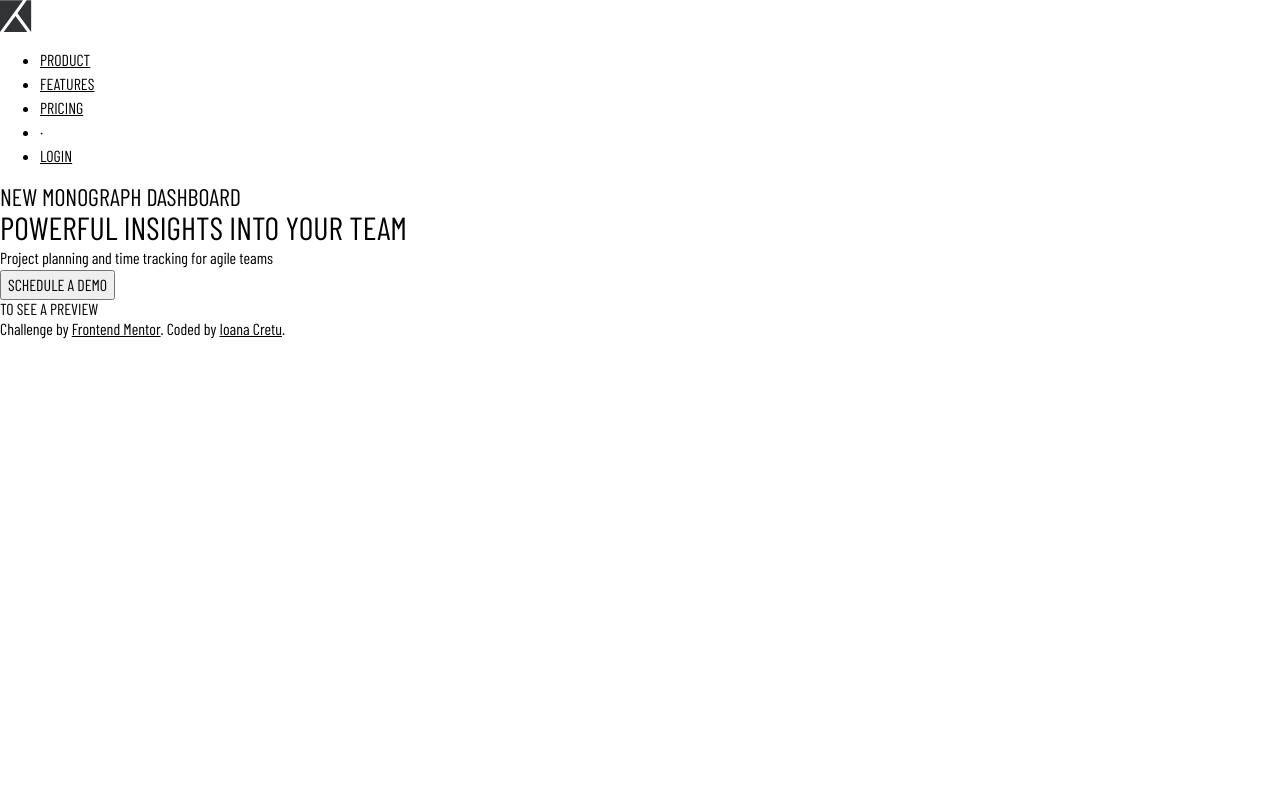
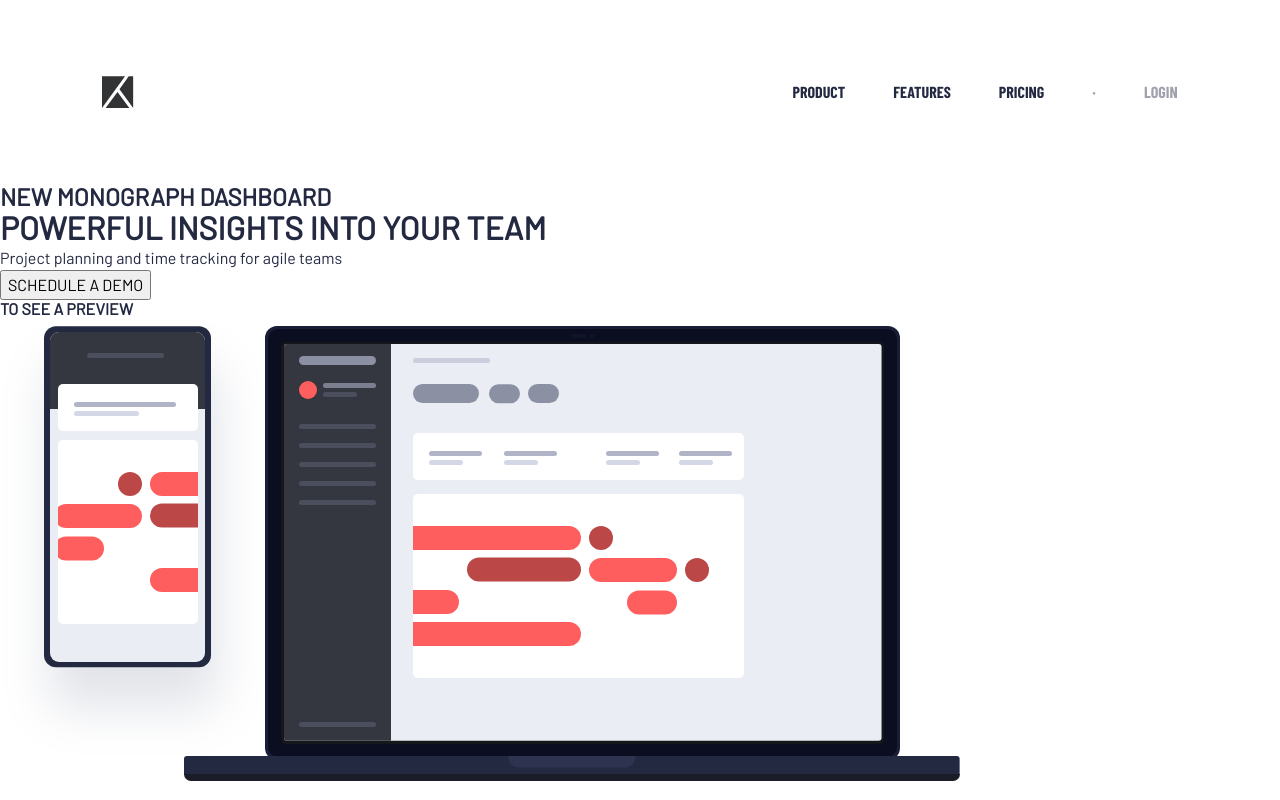
Before and after one commit to IoanaaCretu/project-tracking-intro-component-master, a plain HTML site: page index.html in a window 1280 px wide. Drawn offline with nearby package versions, Linux system fonts and the light colour scheme.

Commit message:
styled navigation bar

```diff
--- a/index.css
+++ b/index.css
@@ -11,18 +11,18 @@
   --fw-regular: 400;
   --fw-bold: 700;
 
-  --ff-body: "Barlow Condensed", sans-serif;
-  --ff-heading: "Barlow", sans-serif;
+  --ff-heading: "Barlow Condensed", sans-serif;
+  --ff-body: "Barlow", sans-serif;
 
   /* mobile: 375, desktop 1440*/
 }
+
+/* GENERAL STYLING AND RESET */
 
 *,
 *::before,
 *::after {
   box-sizing: border-box;
-  font-family: var(--ff-body);
-  font-weight: var(--fw-regular);
 }
 
 html {
@@ -96,3 +96,48 @@
 :target {
   scroll-margin-block: 5ex;
 }
+
+body {
+  font-family: var(--ff-body);
+  font-weight: var(--fw-regular);
+  color: var(--clr-neutral-400);
+
+  overflow-x: hidden;
+}
+
+/* NAVIGATION */
+
+.nav-container {
+  padding: 4rem 8%;
+}
+
+.nav-wrapper {
+  display: flex;
+  justify-content: space-between;
+  align-items: center;
+}
+
+.nav-list {
+  display: flex;
+  align-items: center;
+  gap: 3rem;
+
+  font-family: var(--ff-heading);
+  font-weight: var(--fw-bold);
+}
+
+.nav-list :nth-child(4) {
+  color: var(--clr-neutral-200);
+}
+
+.nav-list :nth-child(5) {
+  color: var(--clr-neutral-200);
+}
+
+.nav-list a {
+  text-decoration: none;
+}
+
+.nav-list a:hover {
+  text-decoration: underline;
+}
--- a/index.html
+++ b/index.html
@@ -17,13 +17,13 @@
   </head>
   <body>
     <header>
-      <div class="container">
-        <div class="nav-wrrapper">
-          <div class="logo">
+      <div class="nav-container">
+        <div class="nav-wrapper">
+          <a href="">
             <img src="images/logo.svg" alt="" />
-          </div>
+          </a>
           <nav>
-            <ul class="nav-links">
+            <ul class="nav-list" role="list">
               <li><a href="">PRODUCT</a></li>
               <li><a href="">FEATURES</a></li>
               <li><a href="">PRICING</a></li>
@@ -45,19 +45,10 @@
             <h4>TO SEE A PREVIEW</h4>
           </div>
         </div>
-        <div class="feature-img"></div>
+        <div class="feature-img">
+          <img src="/images/illustration-devices.svg" alt="" />
+        </div>
       </div>
     </main>
-    <footer>
-      <p class="attribution">
-        Challenge by
-        <a href="https://www.frontendmentor.io?ref=challenge" target="_blank"
-          >Frontend Mentor</a
-        >. Coded by
-        <a href="https://www.linkedin.com/in/ioana-cretu-a660a028b/"
-          >Ioana Cretu</a
-        >.
-      </p>
-    </footer>
   </body>
 </html>
```
